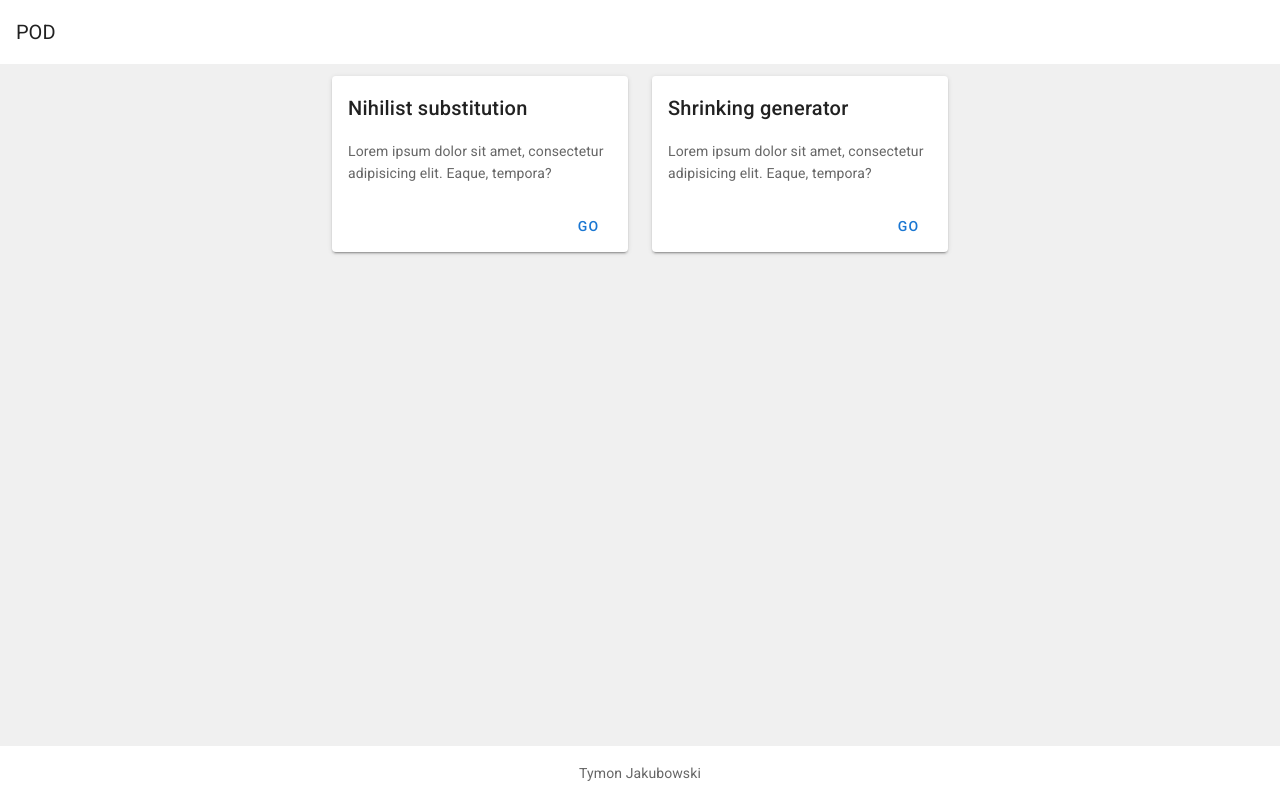
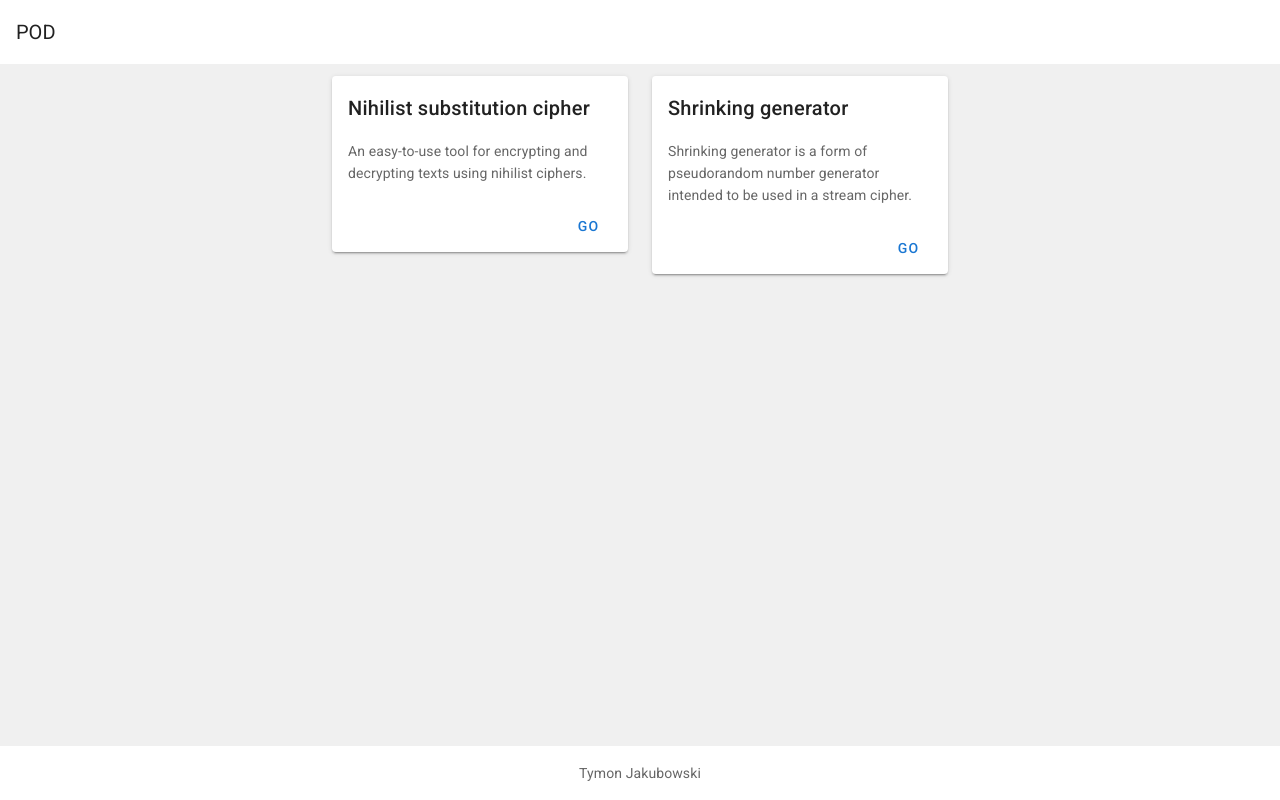
Before and after one commit to tjakubowski/put-pod, a Vue app: page / in a window 1280 px wide. Built offline with nearby package versions, Linux system fonts and the light colour scheme.

Commit message:
Change tools description in Homepage

```diff
--- a/src/pages/Homepage.vue
+++ b/src/pages/Homepage.vue
@@ -24,13 +24,13 @@ export default {
     return {
       pages: [
         {
-          title: 'Nihilist substitution',
-          description: 'Lorem ipsum dolor sit amet, consectetur adipisicing elit. Eaque, tempora?',
+          title: 'Nihilist substitution cipher',
+          description: 'An easy-to-use tool for encrypting and decrypting texts using nihilist ciphers.',
           to: '/nihilist-substitution',
         },
         {
           title: 'Shrinking generator',
-          description: 'Lorem ipsum dolor sit amet, consectetur adipisicing elit. Eaque, tempora?',
+          description: 'Shrinking generator is a form of pseudorandom number generator intended to be used in a stream cipher.',
           to: '/shrinking-generator',
         },
       ],
```
